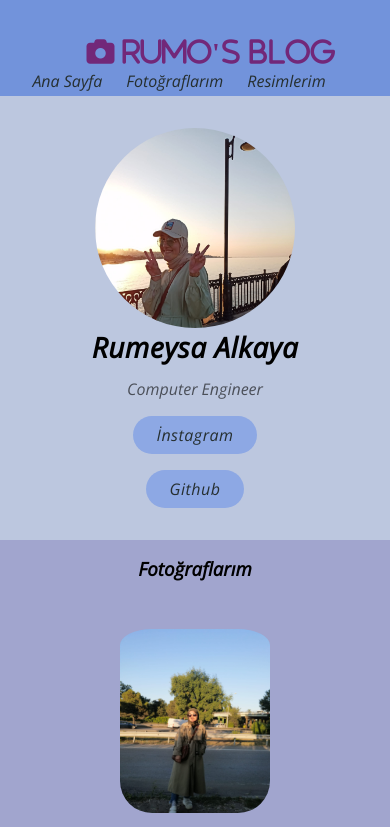
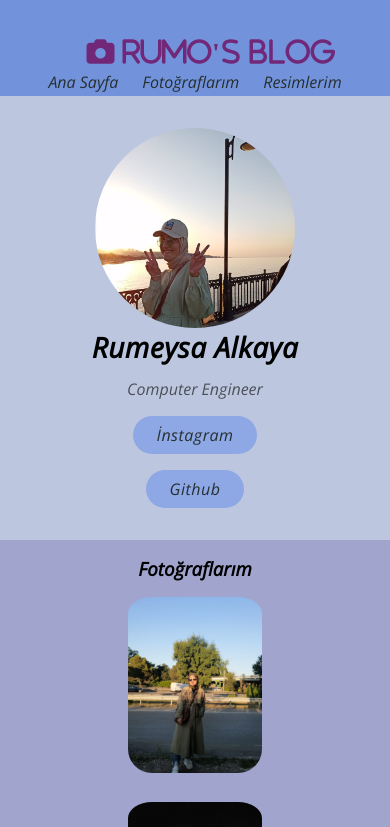
Before and after one commit to coderumo/My-Blog, a plain HTML site: page index.html in a window 390 px wide. Shown: the top 827 px of the page. Drawn offline with nearby package versions, Linux system fonts and the light colour scheme.

Commit message:
edit mobile.css

```diff
--- a/css/global.css
+++ b/css/global.css
@@ -5,8 +5,6 @@
     .heading-medium {
         font-size: 1.5rem;
     }
-
-
     /*buttons*/
 
     .btn {
@@ -23,7 +21,7 @@
     .btn-primary:hover {
         color: #7293db;
         background-color: #fff;
-    border: 0.5px solid #7293db;
+        /*border: 0.5px solid #7293db;*/
     }
 
     .heading-big {
--- a/css/main.css
+++ b/css/main.css
@@ -16,8 +16,6 @@ a {
     html {
         font-family: "Open Sans", sans-serif;
     }
-
-
     /*navbar section*/
 
     #navbar {
@@ -46,8 +44,6 @@ html {
         background: #bed7f3;
         border-radius: 45px;
     }
-
-
     /*home section*/
 
     #home {
@@ -85,9 +81,10 @@ html {
         display: flex;
         justify-content: space-between;
         align-items: center;
-    padding: 2rem;
+        /*padding: 2rem;*/
     }
 
-#photograph img {
+    #photograph .items .item img {
+        padding: 0.5rem;
         border-radius: 2rem;
     }
--- a/css/mobile.css
+++ b/css/mobile.css
@@ -23,6 +23,27 @@ h1 {
     flex-direction: column;
 }
 
-#photograph .items img {
+#photograph .items .item img {
     padding-top: 1rem;
 }
+
+#navbar ul {
+    /*genel link ayarları.. alt çizgi, yan yana yazma, ortalama*/
+    list-style-type: none;
+    display: flex;
+    align-items: center;
+    margin-right: 1rem;
+    margin-left: 1rem;
+}
+
+#navbar ul li a {
+    /*link ayarları.. birbirleri arasındaki mesafe*/
+    padding-top: 0.5px;
+    padding-bottom: 0.5px;
+}
+
+#navbar ul li a:hover {
+    /*link arka plan ayarları.. renk, border*/
+    background: #bed7f3;
+    border-radius: 45px;
+}
--- a/index.html
+++ b/index.html
@@ -46,11 +46,19 @@
     </section>
     <section id="photograph" class="bg-light-yellow">
         <h3 class="text-center">Fotoğraflarım</h3>
-        <div class=" items ">
-            <img src="images/me.jpg" width="150rem" height="200rem">
-            <img src="images/pc.jpg" width="150rem" height="200rem">
-            <img src="images/araba.jpg" width="150rem" height="200rem">
-            <img src="images/sahil.jpg" width="150rem" height="200rem">
+        <div class=" items">
+            <div class="item">
+                <img src="images/me.jpg" width="150rem" height="200rem">
+            </div>
+            <div class="item">
+                <img src="images/pc.jpg" width="150rem" height="200rem">
+            </div>
+            <div class="item">
+                <img src="images/araba.jpg" width="150rem" height="200rem">
+            </div>
+            <div class="item">
+                <img src="images/sahil.jpg" width="150rem" height="200rem">
+            </div>
 
         </div>
     </section>
```
Lines whose indentation alone changed are shown as unchanged.
